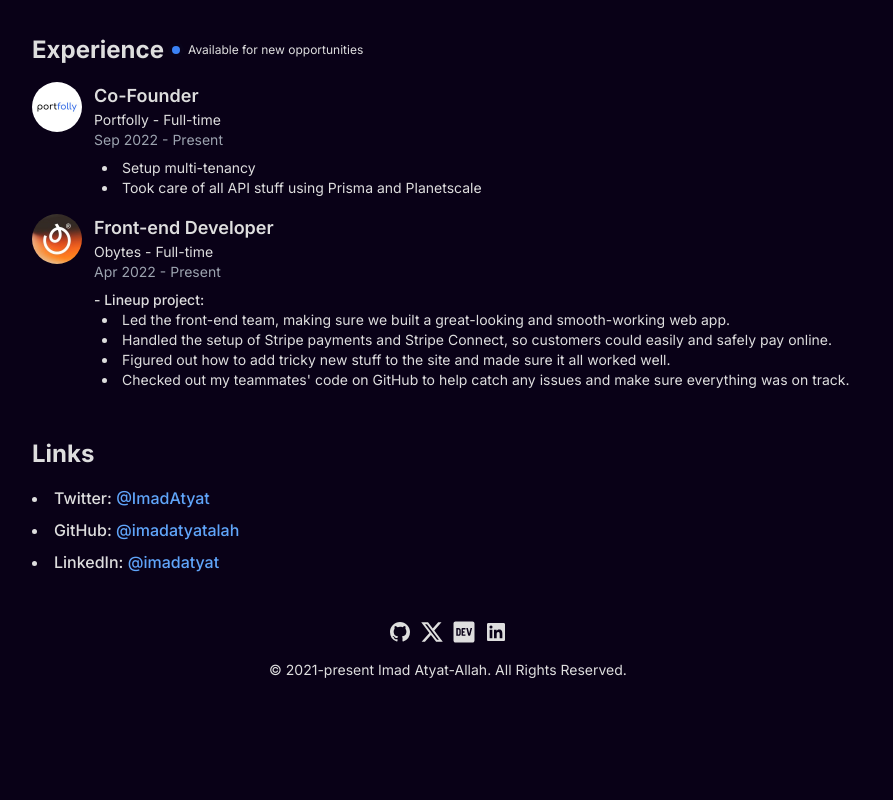
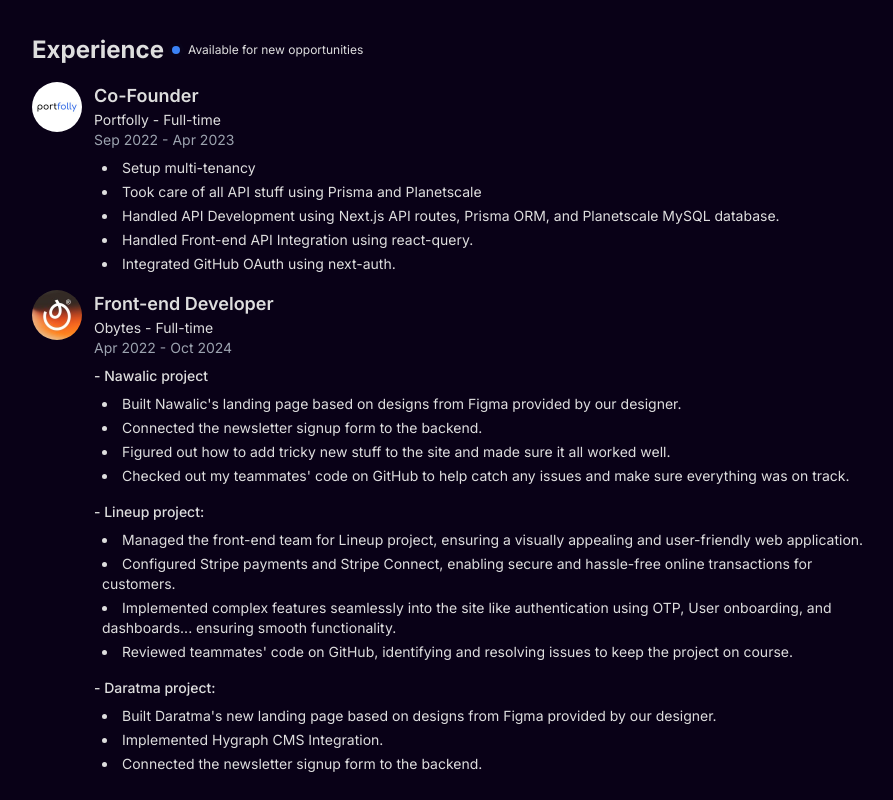
Before and after one commit to imadatyatalah/v1-imadatyat.me, a Next.js app: page /about in a window 1280 px wide. Shown: the part 280-1080 px from the top of the page, without its empty margins (192-1085 px from the left). Before the commit the page ends 990 px from the top, so only its background shows below. Built offline with nearby package versions, Linux system fonts and the light colour scheme.

Commit message:
feat: update experience section

```diff
--- a/src/app/about/page.tsx
+++ b/src/app/about/page.tsx
@@ -90,15 +90,23 @@
                 jobTitle: "Co-Founder",
                 company: "Portfolly",
                 employmentType: "Full-time",
-                hiringDate: "Sep 2022 - Present",
+                hiringDate: "Sep 2022 - Apr 2023",
                 content: (
                   <div className="text-sm">
-                    <ul className="ml-2 list-inside list-disc">
+                    <ul className="ml-2 list-inside list-disc space-y-1">
                       <li>Setup multi-tenancy</li>
 
                       <li>
                         Took care of all API stuff using Prisma and Planetscale
                       </li>
+                      <li>
+                        Handled API Development using Next.js API routes, Prisma
+                        ORM, and Planetscale MySQL database.
+                      </li>
+                      <li>
+                        Handled Front-end API Integration using react-query.
+                      </li>
+                      <li>Integrated GitHub OAuth using next-auth.</li>
                     </ul>
                   </div>
                 ),
@@ -111,32 +119,80 @@
                 jobTitle: "Front-end Developer",
                 company: "Obytes",
                 employmentType: "Full-time",
-                hiringDate: "Apr 2022 - Present",
+                hiringDate: "Apr 2022 - Oct 2024",
                 content: (
-                  <div className="text-sm">
-                    <h3 className="font-medium">- Lineup project:</h3>
+                  <div className="space-y-4 text-sm">
+                    <div className="space-y-2">
+                      <h3 className="font-medium">- Nawalic project</h3>
 
-                    <ul className="ml-2 list-inside list-disc">
+                      <ul className="ml-2 list-inside list-disc space-y-1">
                         <li>
-                        Led the front-end team, making sure we built a
-                        great-looking and smooth-working web app.
+                          Built Nawalic&apos;s landing page based on designs
+                          from Figma provided by our designer.
                         </li>
 
                         <li>
-                        Handled the setup of Stripe payments and Stripe Connect,
-                        so customers could easily and safely pay online.
+                          Connected the newsletter signup form to the backend.
                         </li>
 
                         <li>
-                        Figured out how to add tricky new stuff to the site and
-                        made sure it all worked well.
+                          Figured out how to add tricky new stuff to the site
+                          and made sure it all worked well.
                         </li>
 
                         <li>
                           Checked out my teammates&apos; code on GitHub to help
-                        catch any issues and make sure everything was on track.
+                          catch any issues and make sure everything was on
+                          track.
                         </li>
                       </ul>
+                    </div>
+
+                    <div className="space-y-2">
+                      <h3 className="font-medium">- Lineup project:</h3>
+
+                      <ul className="ml-2 list-inside list-disc space-y-1">
+                        <li>
+                          Managed the front-end team for Lineup project,
+                          ensuring a visually appealing and user-friendly web
+                          application.
+                        </li>
+
+                        <li>
+                          Configured Stripe payments and Stripe Connect,
+                          enabling secure and hassle-free online transactions
+                          for customers.
+                        </li>
+
+                        <li>
+                          Implemented complex features seamlessly into the site
+                          like authentication using OTP, User onboarding, and
+                          dashboards... ensuring smooth functionality.
+                        </li>
+
+                        <li>
+                          Reviewed teammates&apos; code on GitHub, identifying
+                          and resolving issues to keep the project on course.
+                        </li>
+                      </ul>
+                    </div>
+
+                    <div className="space-y-2">
+                      <h3 className="font-medium">- Daratma project:</h3>
+
+                      <ul className="ml-2 list-inside list-disc space-y-1">
+                        <li>
+                          Built Daratma&apos;s new landing page based on designs
+                          from Figma provided by our designer.
+                        </li>
+
+                        <li>Implemented Hygraph CMS Integration.</li>
+
+                        <li>
+                          Connected the newsletter signup form to the backend.
+                        </li>
+                      </ul>
+                    </div>
                   </div>
                 ),
               }}
```
Also changed, not shown: 1 other file (tests, documents, lock files or other folders). Lines whose indentation alone changed are shown as unchanged.
